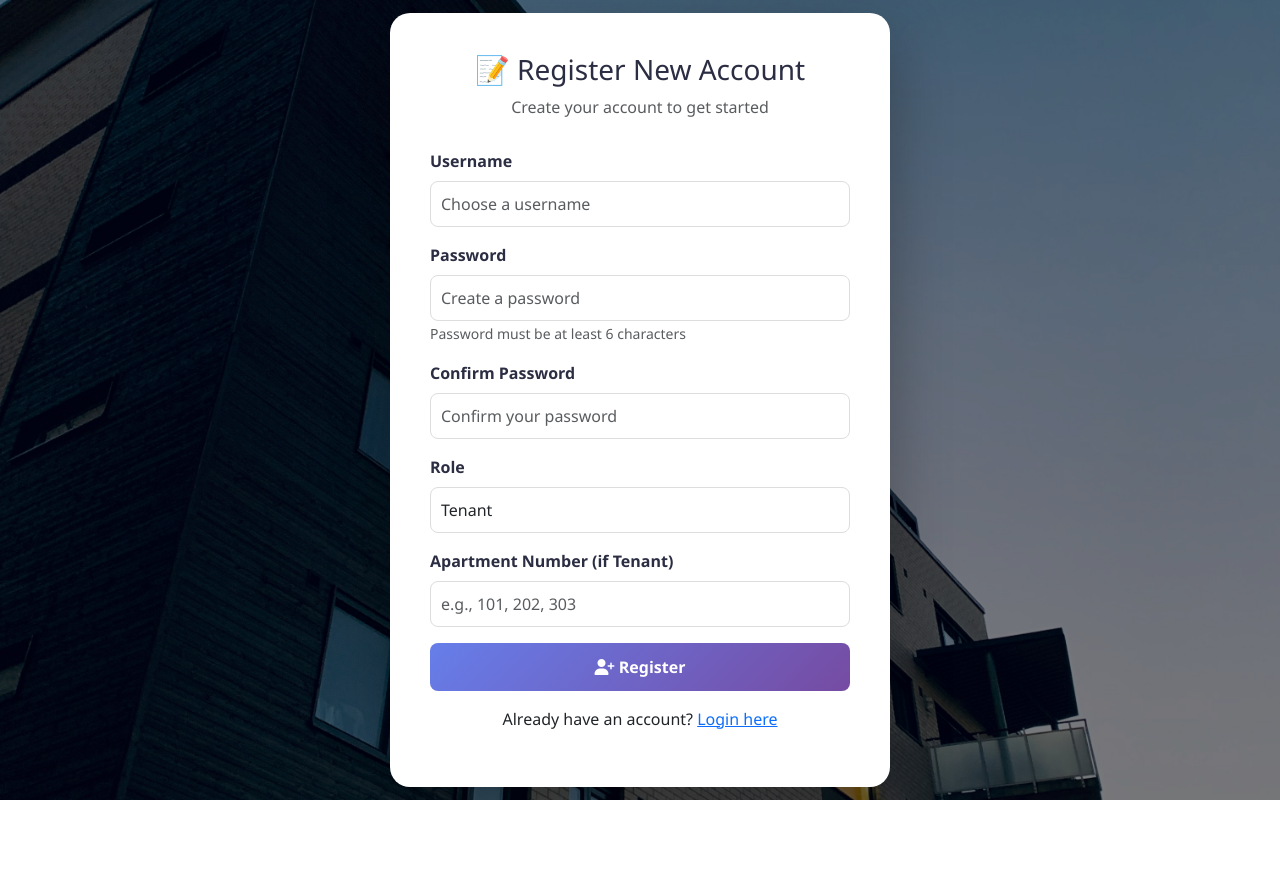
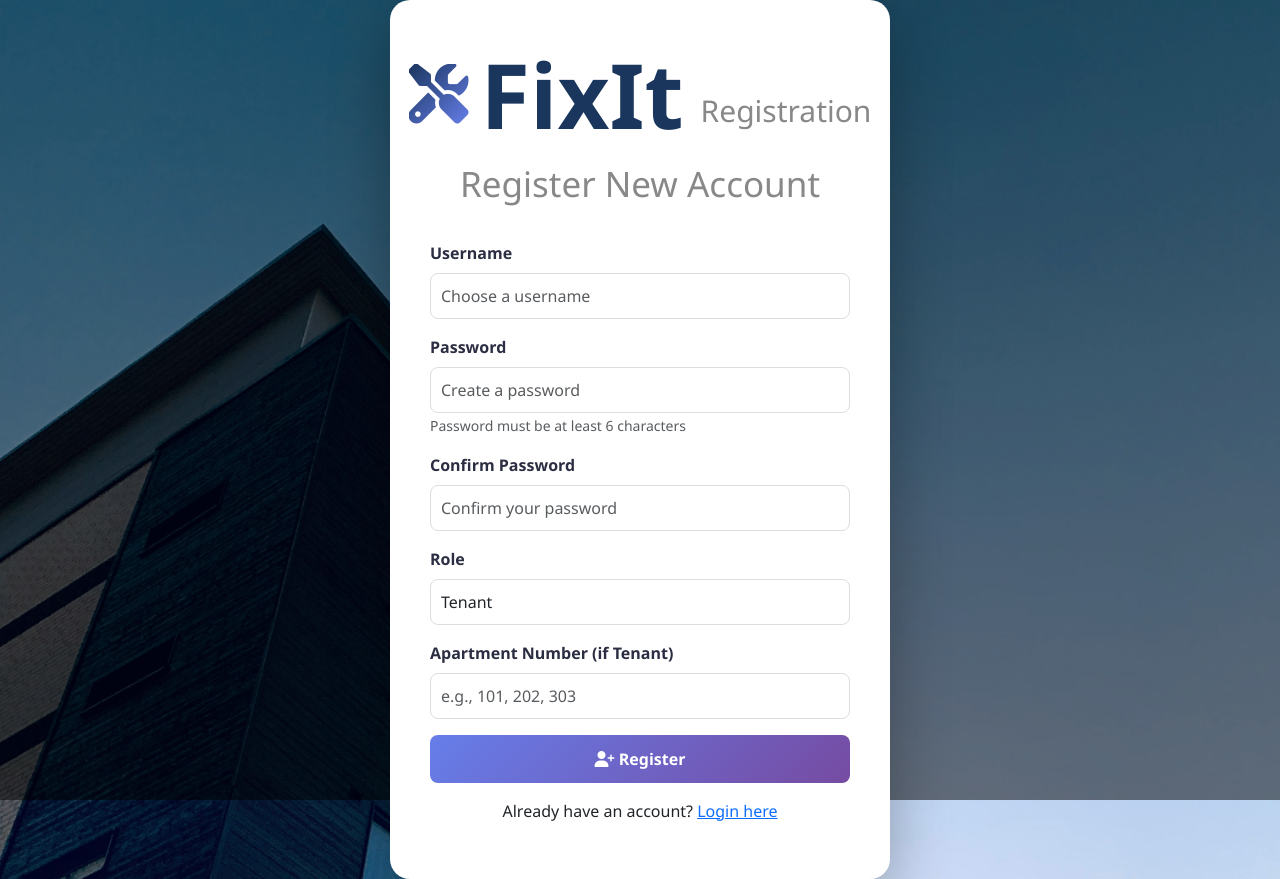
Before and after one commit to gimshaninethmini/apartment_maintainance_system, a Django app: page /register/ in a window 1280 px wide. Before the commit the page ends 800 px from the top, so only its background shows below. Run offline with Django 5.2, Linux system fonts and the light colour scheme.

Commit message:
UI Change: Update register page header with  tools icon

```diff
--- a/templates/maintenance/register.html
+++ b/templates/maintenance/register.html
@@ -50,6 +50,23 @@
         .register-header h2 {
             color: #2b2d42;
             font-size: 28px;
+        }
+
+        .register-header h1 {
+            font-size: 70px;
+            font-weight: 700;
+            color: #1a365d;
+            margin: 0;
+            letter-spacing: 0px;
+            display: inline-block;
+        }
+
+        .register-header p {
+            font-size: 18px;
+            color: #888;
+            font-weight: 500;
+            margin-top: 5px;
+            text-align: center;
         }
 
         .btn-register {
@@ -118,8 +135,14 @@
 <body>
     <div class="auth-card">
         <div class="register-header">
-            <h2>📝 Register New Account</h2>
-            <p class="text-muted">Create your account to get started</p>
+            <div style="display: flex; align-items: center; justify-content: center; gap: 12px; margin-bottom: 10px;">
+                <div class="brand-icon">
+                    <i class="fas fa-tools" style="font-size: 60px; background: linear-gradient(135deg, #1a365d, #667eea); -webkit-background-clip: text; background-clip: text; color: transparent; display: inline-block;"></i>
+                </div>
+                <h1 style="font-size: 90px; font-weight: 700; color: #1a365d; margin: 0;">FixIt</h1>
+                <span style="font-size: 30px; font-weight: 500; color: #888; margin-left: 5px; align-self: flex-end; margin-bottom: 15px;"">Registration</span>
+            </div>
+            <p style="font-size: 35px; color: #888; margin-top: 5px;">Register New Account</p>
         </div>
 
         <!-- Display error/success messages -->
```
